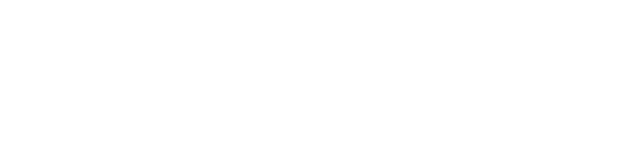
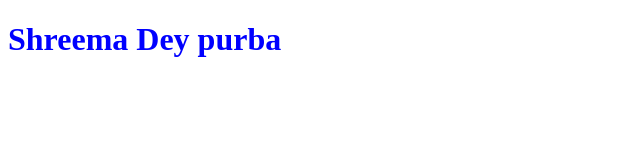
Before and after one commit to shreema01/my-web-repo, a plain HTML site: page index.html in a window 1280 px wide. Shown: the whole page, without its empty margins (0-640 px from the left). Drawn offline with Linux system fonts and the light colour scheme.

Commit message:
some updated changes

```diff
--- a/index.html
+++ b/index.html
@@ -4,8 +4,11 @@
     <meta charset="UTF-8">
     <meta name="viewport" content="width=device-width, initial-scale=1.0">
     <title>My first file of my web repo</title>
+    <link rel="stylesheet" href="style.css">
+
 </head>
 <body>
+    <h1>Shreema Dey purba</h1>
 
 </body>
 </html>
--- /dev/null
+++ b/style.css
@@ -0,0 +1,3 @@
+h1{
+    color:blue;
+}
```
